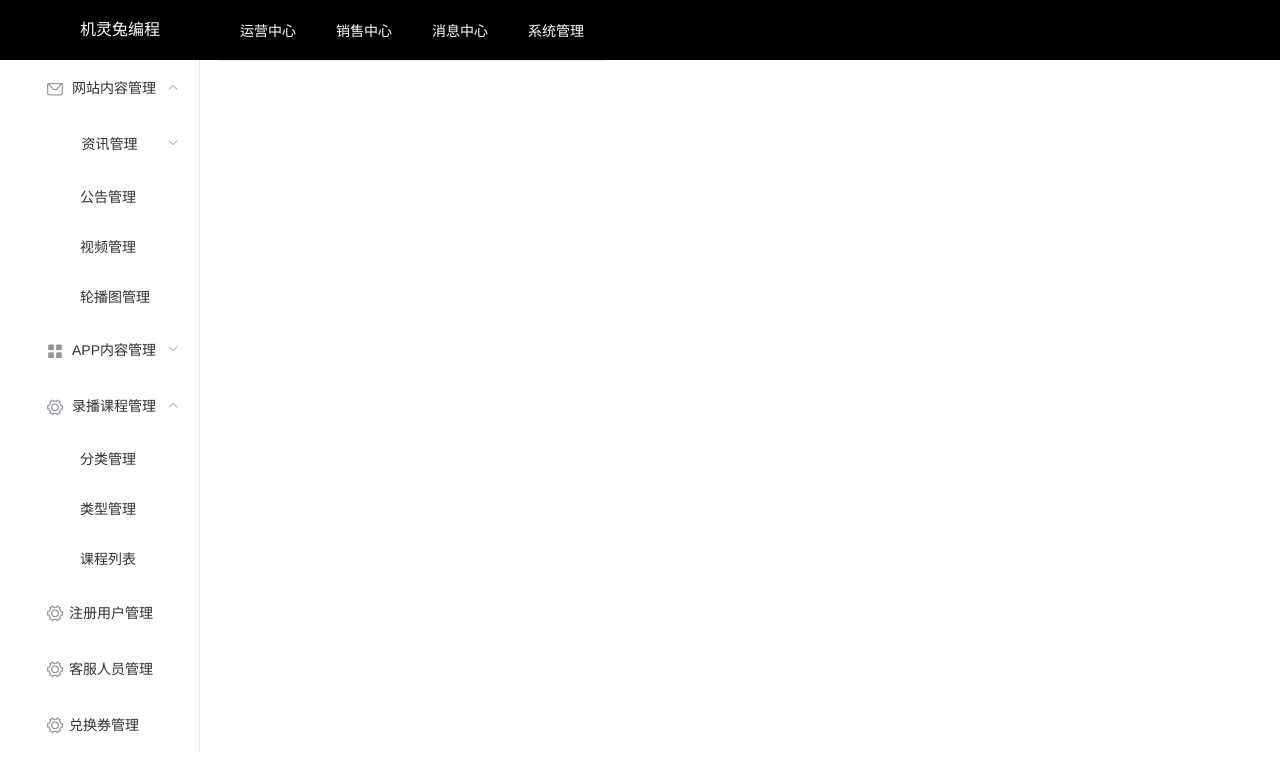
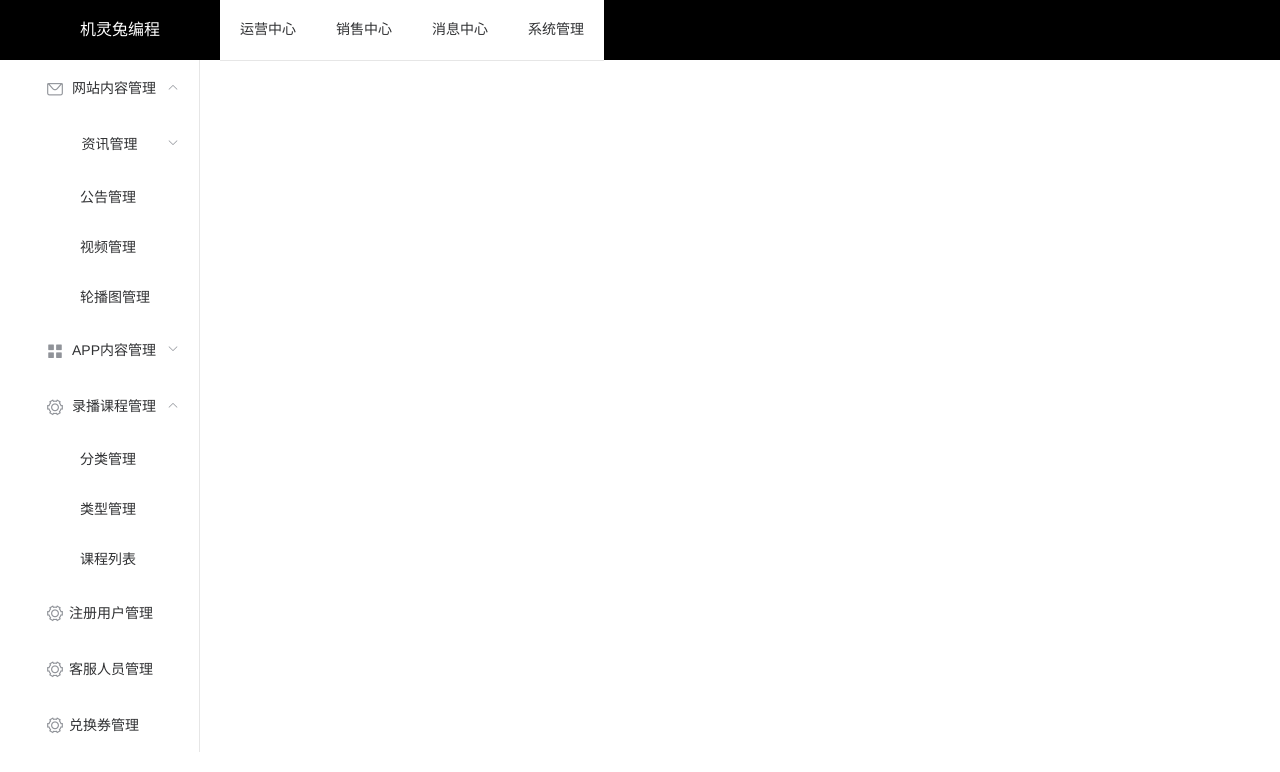
Before and after one commit to BlueblueSkys/k12Back, a Vue app: page /#/operatCenter in a window 1280 px wide. Shown: the top 772 px of the page. Built offline with nearby package versions, Linux system fonts and the light colour scheme.

Commit message:
dx.2.4 0509.09.14

```diff
--- a/src/App.vue
+++ b/src/App.vue
@@ -4,19 +4,12 @@
       <el-container class="head">
         <el-header class="theNav">
           <div class="navtext">机灵兔编程</div>
-          <el-menu  class="el-menu-demo" mode="horizontal" >
-            <el-menu-item class="nav-item" index="1">
-              <router-link to="/operatCenter">运营中心</router-link>
-            </el-menu-item>
-            <el-menu-item class="nav-item" index="2">
-              <router-link to="/saleCenter">销售中心</router-link>
-            </el-menu-item >
-            <el-menu-item  class="nav-item">
-              <router-link to="/saleCenter">消息中心</router-link>
-            </el-menu-item >
-            <el-menu-item  class="nav-item">
-              <router-link to="/system">系统管理</router-link>
-            </el-menu-item >
+          <el-menu class="el-menu-demo" router mode="horizontal">
+            <div class="item" v-for="(item,index) in mymenu" :key="index">
+              <el-menu-item :index='item.url'>
+                <span slot="title">{{item.name}}</span>
+              </el-menu-item>
+            </div>
           </el-menu>
         </el-header>
       </el-container>
@@ -34,24 +27,33 @@
 <script>
 
 
-export default {
-  name: 'App',
-  components: {
-
-
+  export default {
+    name: 'App',
+    data() {
+      return {
+        mymenu: [
+          {name: '运营中心', url: "/operatCenter"},
+          {name: '销售中心', url: "/saleCenter"},
+          {name: '消息中心', url: "/saleCenter"},
+          {name: '系统管理', url: "/system"},
+        ]
+      }
+    },
+    components: {}
   }
-}
 </script>
 
 <style>
-  *{
+  * {
     margin: 0;
     padding: 0;
   }
-  body,html{
+
+  body, html {
     width: 100%;
     height: 100%;
   }
+
   #app {
     font-family: 'Avenir', Helvetica, Arial, sans-serif;
     -webkit-font-smoothing: antialiased;
@@ -80,21 +82,35 @@ export default {
     top: 0;
     z-index: 2019;
   }
-  .el-menu-demo{
+
+  .el-menu-demo {
     float: left;
   }
-  .nav-item{
-    color: white !important;
+
+  .theNav {
     background-color: black;
-  }
-  .theNav{
-    background-color: black ;
     padding: 0;
   }
-  .navtext{
+
+  .navtext {
     width: 200px;
     height: 100%;
     color: white;
     float: left;
   }
+
+  /*4个*/
+  .item {
+    float: left;
+    height: 60px;
+  }
+
+  .item li {
+    height: 100%;
+  }
+
+  .item li .is-active {
+    background-color: blue;
+    color: white;
+  }
 </style>
```
